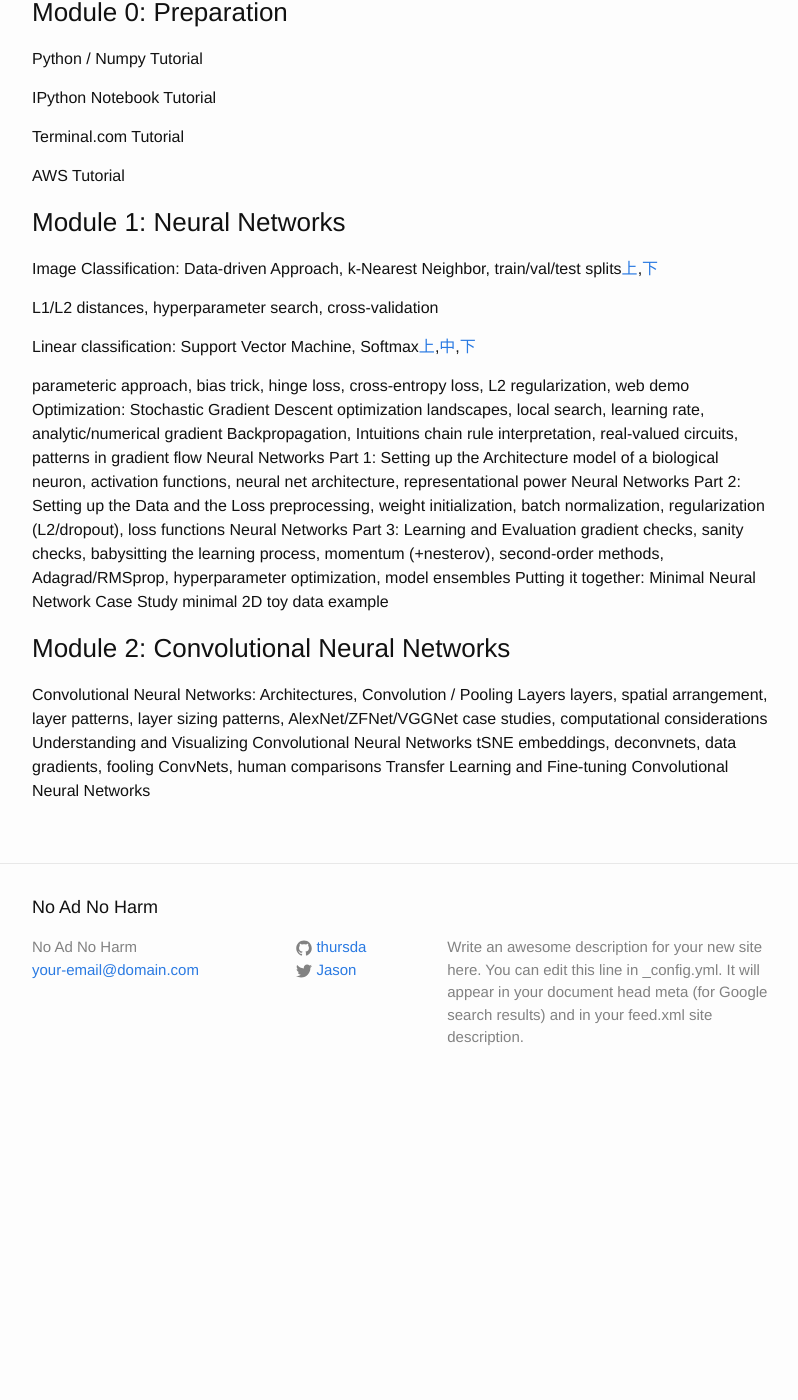
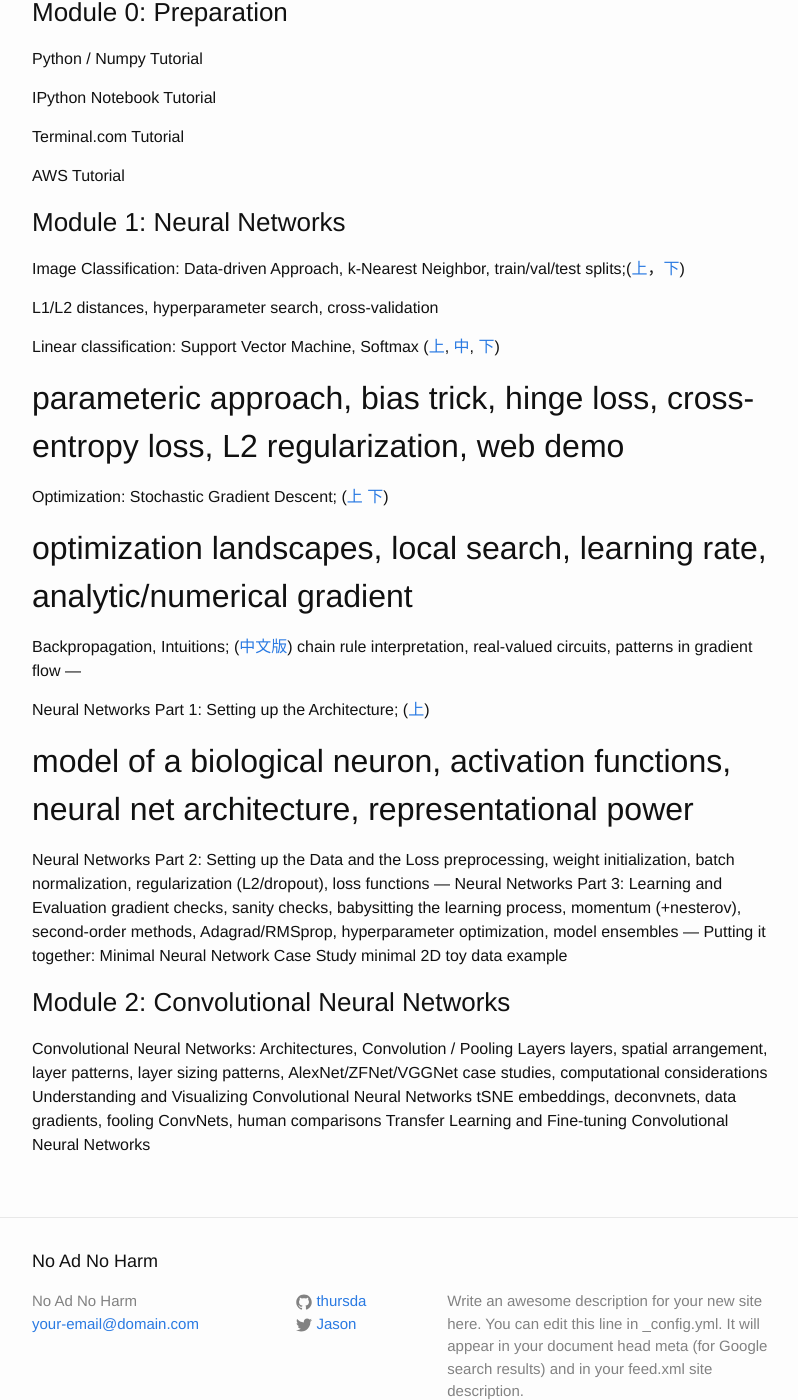
Before and after one commit to Thursda/Thursday.github.io, a Jekyll site: the page built from _posts/2016-07-05-cs231n_index.md, in a window 1280 px wide and 1400 px high, scrolled down 513 px. Shown: the whole window, without its empty margins (238-1036 px from the left). Built offline with Jekyll 4.4.1, drawn with Linux system fonts in a browser that asks for light colours; before the commit the page ends 1622 px from its top, so only the background shows below that.

Commit message:
update cs231n_index

```diff
--- a/_posts/2016-07-05-cs231n_index.md
+++ b/_posts/2016-07-05-cs231n_index.md
@@ -11,6 +11,7 @@ tag: stanford cs231
 These notes accompany the Stanford CS class CS231n: Convolutional Neural Networks for Visual Recognition.
 For questions/concerns/bug reports regarding contact Justin Johnson regarding the assignments, or contact Andrej Karpathy regarding the course notes. You can also submit a pull request directly to our git repo.
 We encourage the use of the hypothes.is extension to annote comments and discuss these notes inline.
+
 ### Winter 2016 Assignments
 Assignment #1: Image Classification, kNN, SVM, Softmax, Neural Network
 
@@ -28,27 +29,45 @@ Terminal.com Tutorial
 AWS Tutorial
 
 ### Module 1: Neural Networks
-Image Classification: Data-driven Approach, k-Nearest Neighbor, train/val/test splits[上](https://zhuanlan.zhihu.com/p/20894041?refer=intelligentunit),[下](https://zhuanlan.zhihu.com/p/20900216?refer=intelligentunit)
+Image Classification: Data-driven Approach, k-Nearest Neighbor, train/val/test splits;([上](https://zhuanlan.zhihu.com/p/20894041?refer=intelligentunit)，[下](https://zhuanlan.zhihu.com/p/20900216?refer=intelligentunit))
 
 L1/L2 distances, hyperparameter search, cross-validation
 
-Linear classification: Support Vector Machine, Softmax[上](https://zhuanlan.zhihu.com/p/20918580?refer=intelligentunit),[中](https://zhuanlan.zhihu.com/p/20945670?refer=intelligentunit),[下](https://zhuanlan.zhihu.com/p/21102293?refer=intelligentunit)
+Linear classification: Support Vector Machine, Softmax
+([上](https://zhuanlan.zhihu.com/p/20918580?refer=intelligentunit),
+[中](https://zhuanlan.zhihu.com/p/20945670?refer=intelligentunit),
+[下](https://zhuanlan.zhihu.com/p/21102293?refer=intelligentunit))
 
 parameteric approach, bias trick, hinge loss, cross-entropy loss, L2 regularization, web demo
-Optimization: Stochastic Gradient Descent
+---
+Optimization: Stochastic Gradient Descent;
+([上](https://zhuanlan.zhihu.com/p/21360434?refer=intelligentunit)
+[下](https://zhuanlan.zhihu.com/p/21387326?refer=intelligentunit))
+
 optimization landscapes, local search, learning rate, analytic/numerical gradient
-Backpropagation, Intuitions
+---
+Backpropagation, Intuitions;
+([中文版](https://zhuanlan.zhihu.com/p/21407711?refer=intelligentunit))
 chain rule interpretation, real-valued circuits, patterns in gradient flow
-Neural Networks Part 1: Setting up the Architecture
+---
+
+Neural Networks Part 1: Setting up the Architecture;
+([上](https://zhuanlan.zhihu.com/p/21462488?refer=intelligentunit))
+
 model of a biological neuron, activation functions, neural net architecture, representational power
+---
+
 Neural Networks Part 2: Setting up the Data and the Loss
 preprocessing, weight initialization, batch normalization, regularization (L2/dropout), loss functions
+---
 Neural Networks Part 3: Learning and Evaluation
 gradient checks, sanity checks, babysitting the learning process, momentum (+nesterov), second-order methods, Adagrad/RMSprop, hyperparameter optimization, model ensembles
+---
 Putting it together: Minimal Neural Network Case Study
 minimal 2D toy data example
 
 ### Module 2: Convolutional Neural Networks
+
 
 Convolutional Neural Networks: Architectures, Convolution / Pooling Layers
 layers, spatial arrangement, layer patterns, layer sizing patterns, AlexNet/ZFNet/VGGNet case studies, computational considerations
```
